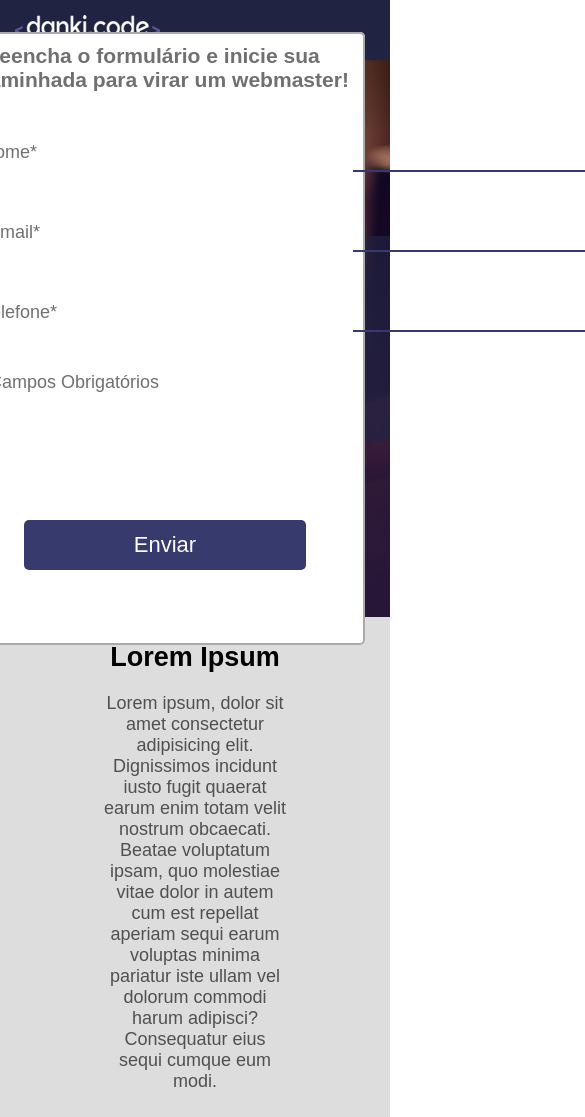
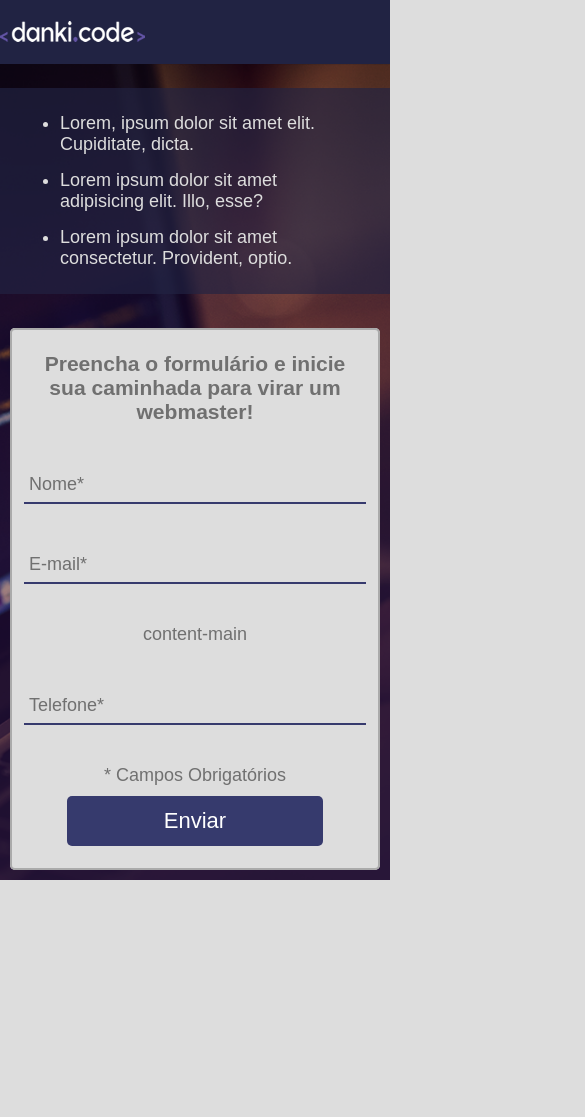
Before and after one commit to carlos-eduardo-dev/landing-page-example, a plain HTML site: page index.html in a window 390 px wide. Shown: the top 1117 px of the page, 585 px wide, since content can reach past the window. After the commit the page ends 880 px from the top, so only its background shows below. Drawn offline with Linux system fonts and the light colour scheme.

Commit message:
Create header layout mobile

```diff
--- a/css/style.css
+++ b/css/style.css
@@ -1,3 +1,18 @@
+:root {
+	--header-bg-color:  #212343;
+	--header-content-information-bg-color: #212343aa;
+	--header-text-color: #ddd;
+	/* --header-text-color: #505050; */
+
+	--formfield-bg-color: #ddd;
+	--formfield-border-color: #aaa;
+	--formfield-btn-color: #363a6d;
+
+	--body-color: #ddd;
+
+	font-size: 62.5%;
+}
+
 *{
 	margin: 0;
 	padding: 0;
@@ -10,120 +25,115 @@ html,body{
 	display: flex;
 	flex-direction: column;
 	height: 100%;
+
+	background: var(--body-color);
 }
 
-#logo {
-	width: 100%;
-	height: 60px;
-	background-color: #212343;
+/* Header css */
+
+.container-logo {
+
+    height: 6.4rem;
+
+    display: flex;
+    align-items: center;
+
+    background-color: var(--header-bg-color);
 }
 
-#logo img{
-	margin: 15px;
-}
-
-.header-content{
-	width: 100%;
-	height: 557px;
+.content-header{
+    width: 100%;
 
 	display: flex;
 
-	flex-direction: row;
-	justify-content: flex-start;
+	flex-direction: column;
+	justify-content: center;
 	align-items: center;
 
 	background-image:url('../images/header_bg.png');
 	background-size: cover;
 	background-position: center;
-
-	position: relative;
 }
 
-.header-content .information {
+#information-header {
 
-	margin-left: 5%;
-	padding: 10px 60px;
+    max-width: 550px;
 
-	background-color: #212343aa;
+    margin: 2.4rem 0;
+    padding: 1rem 6rem;
 
-	color: #DDD;
+    background: var(--header-content-information-bg-color);
 
-	text-align: start;
+    color: var(--header-text-color);
+    text-align: start;
+
+    font-size: 1.8rem;
 }
 
-.information {
-	font-size: 18px;
+#information-header li {
+	margin: 1.5rem 0;
 }
 
-.information h2{
-	margin: 0 0 20px 0;
-}
+#form-header {
+	max-width: 550px;
 
-.information li {
-	margin: 15px 0;
-}
-
-.form-header{
-	width: 400px;
-	height: 110%;
-
-	background-color: #FFF;
-
-	position: absolute;
-	right: 25px;
-
-	border-radius: 5px;
-}
-
-#fieldset-form {
-	width: 100%;
-	height: 100%;
-
-	padding: 10px;
+	margin: 1rem;
 
 	display: flex;
 	flex-direction: column;
+	align-items: center;
+	justify-content: center;
 
-	border: #AAA 2px solid;
 
-	font-size: 18px;
+	font-size: 1.8rem;
 	color: #707070;
 
-	border-radius: 5px;
 }
 
-#fieldset-form h3 {
-	margin-bottom: 10px;
+.fieldset-form {
+	padding: 1.2rem;
+
+	border: var(--formfield-border-color) 0.2rem solid;
+	border-radius: 0.5rem;
+
+	background: var(--formfield-bg-color);
+
 }
 
-#fieldset-form .input-form {
+.fieldset-form h3 {
+	margin: 1rem 0;
+}
+
+.fieldset-form .input-block {
+	text-align: center;
+
 	height: 70%;
 }
 
-#fieldset-form .input-form input {
+.fieldset-form .input-block input {
 	width: 100%;
-	height: 40px;
+	height: 4rem;
 
-	margin: 0;
-
-	font-size: 18px;
+	font-size: 1.8rem;
 	outline: none;
 
 	border: none;
+
+	background: none;
 }
 
-#fieldset-form .submit-form {
+.fieldset-form .btn-submit {
+	margin: 1rem 0;
 	display: flex;
-	flex-direction: column;
-
-	height: 30%;
+	align-items: center;
+	justify-content: center;
 }
 
-.submit-form input[type=submit] {
+.btn-submit input[type=submit] {
 	width: 75%;
-	height: 50px;
+	height: 5rem;
 
-	background-color: #363a6d;
+	background-color: var(--formfield-btn-color);
 	color: #FFF;
 	font-size: 22px;
 
@@ -162,32 +172,9 @@ html,body{
 
 	background-color: #363a6d;
 
-	position: absolute;
+    position: absolute;
+    right: 0;
 	bottom: 0;
-}
-
-.main-container {
-	display: flex;
-	flex-direction: column;
-}
-
-.main-header {
-	width: 100%;
-
-	background-color: #dddddd;
-}
-
-.main-header .information {
-	margin: 0 auto;
-	padding: 25px;
-
-	width: 60%;
-
-	text-align: center;
-}
-
-.main-header .information p {
-	color: #505050;
 }
 
 .text-field input:focus ~ label, .text-field input:valid ~ label {
--- a/index.html
+++ b/index.html
@@ -11,12 +11,14 @@
 </head>
 
 <body>
-	<header class="header-container">
-		<div id="logo">
+	<header>
+		<section class="container-logo">
+			<div>
 				<img src="/images/logo.png" alt="logo">
 			</div>
-		<div class="header-content">
-			<div class="information">
+		</section>
+		<section class="content-header">
+			<div id="information-header">
 				<ul>
 					<li>
 						<p>Lorem, ipsum dolor sit amet elit. Cupiditate, dicta.</p>
@@ -29,10 +31,10 @@
 					</li>
 				</ul>
 			</div>
-
-			<form action="" class="form-header">
-				<fieldset id="fieldset-form">
-					<div class="input-form">
+			<div id="form-header">
+				<form action="">
+					<fieldset class="fieldset-form">
+						<div class="input-block">
 							<h3>Preencha o formulário e inicie sua caminhada para virar um webmaster!</h3>
 							<div class="text-field">
 								<input type="text" name="name" id="name" required>
@@ -43,7 +45,7 @@
 								<input type="email" name="email" required>
 								<label>E-mail*</label>
 								<span></span>
-						</div>
+							</div>content-main
 							<div class="text-field">
 								<input type="tel" name="phone" id="phone" required>
 								<label>Telefone*</label>
@@ -51,16 +53,18 @@
 							</div>
 							<p>* Campos Obrigatórios</p>
 						</div>
-					<div class="submit-form">
+						<div class="btn-submit">
 							<input type="submit" value="Enviar" id="submit">
 						</div>
 					</fieldset>
 				</form>
 			</div>
+		</section>
 	</header>
-	<main class="main-container">
-		<header class="main-header">
-			<div class="information">
+
+	<main>
+		<!-- <section>
+			<div>
 				<h2>Lorem Ipsum</h2>
 				<p>
 					Lorem ipsum, dolor sit amet consectetur adipisicing elit. Dignissimos incidunt iusto fugit quaerat
@@ -71,8 +75,9 @@
 					Consequatur eius sequi cumque eum modi.
 				</p>
 			</div>
-		</header>
+		</section> -->
 	</main>
+
 </body>
 
 </html>
```
Lines whose indentation alone changed are shown as unchanged.
